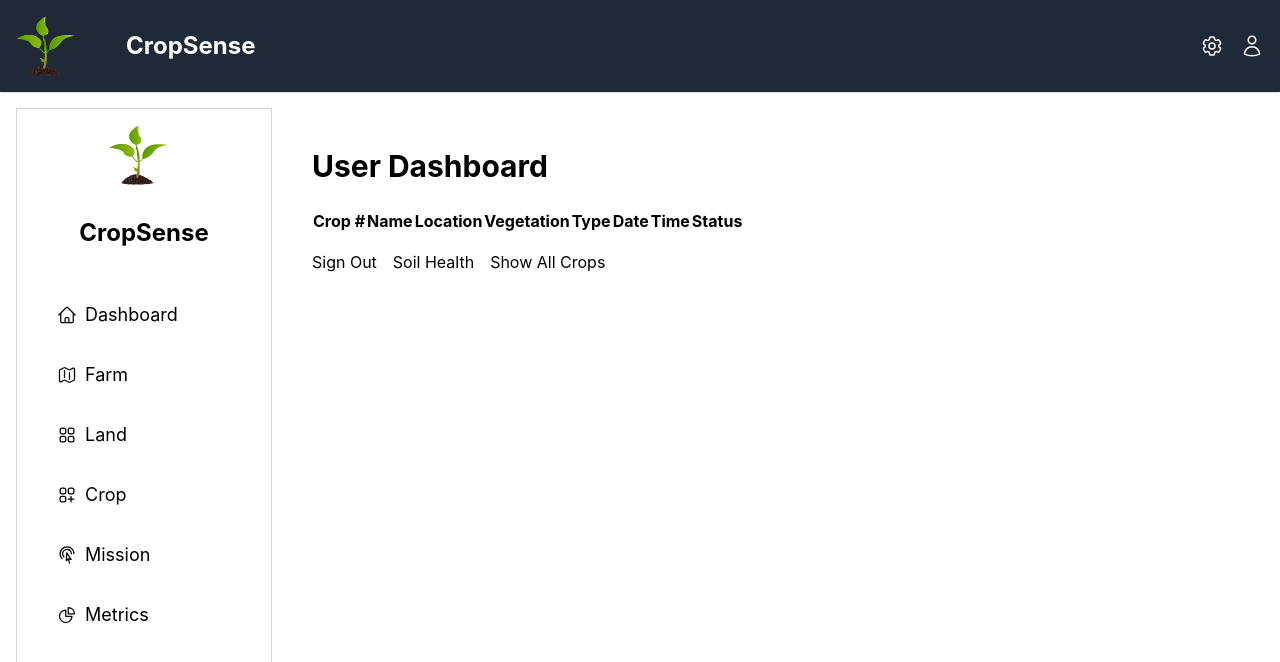
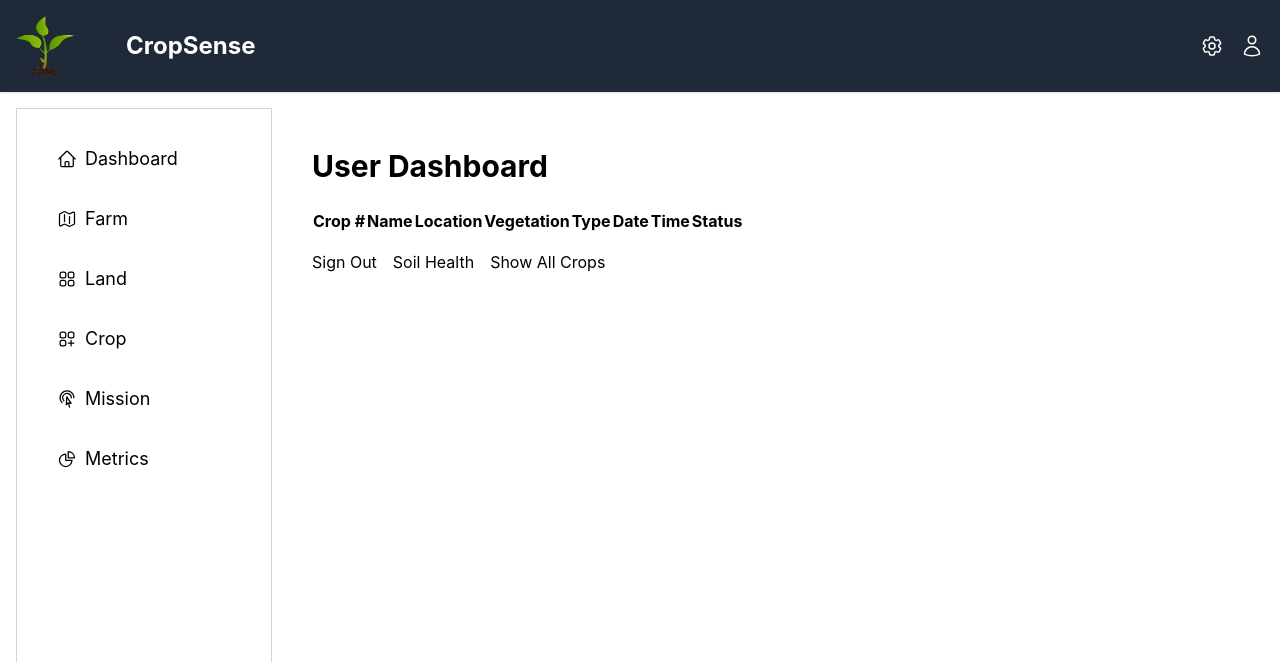
Before and after one commit to rhasbinisjsu/CMPE295, a React (Create React App) app in the folder frontend/: page /userDashboard in a window 1280 px wide. Shown: the top 662 px of the page. Built offline with nearby package versions, Linux system fonts and the light colour scheme.

Commit message:
Remove the Appication name and icon from sidebar, since it is added in the header

```diff
--- a/frontend/src/Components/Sidebar.js
+++ b/frontend/src/Components/Sidebar.js
@@ -12,12 +12,7 @@ const Sidebar = () => {
 
   return (
     <div className="h-screen w-64 bg-white text-black border border-gray-300">
-      <div className="p-4 flex items-center justify-center">
-        <img src={logo} alt="Logo" style={{height: '60px', width: '60px', marginRight: '10px' }} />
-      </div>
-      <div className="p-4 flex items-center justify-center">
-        <h1 className="px-10 text-2xl font-bold">CropSense</h1>
-      </div>
+
 
       <nav className="mt-5">
        <Link
```
